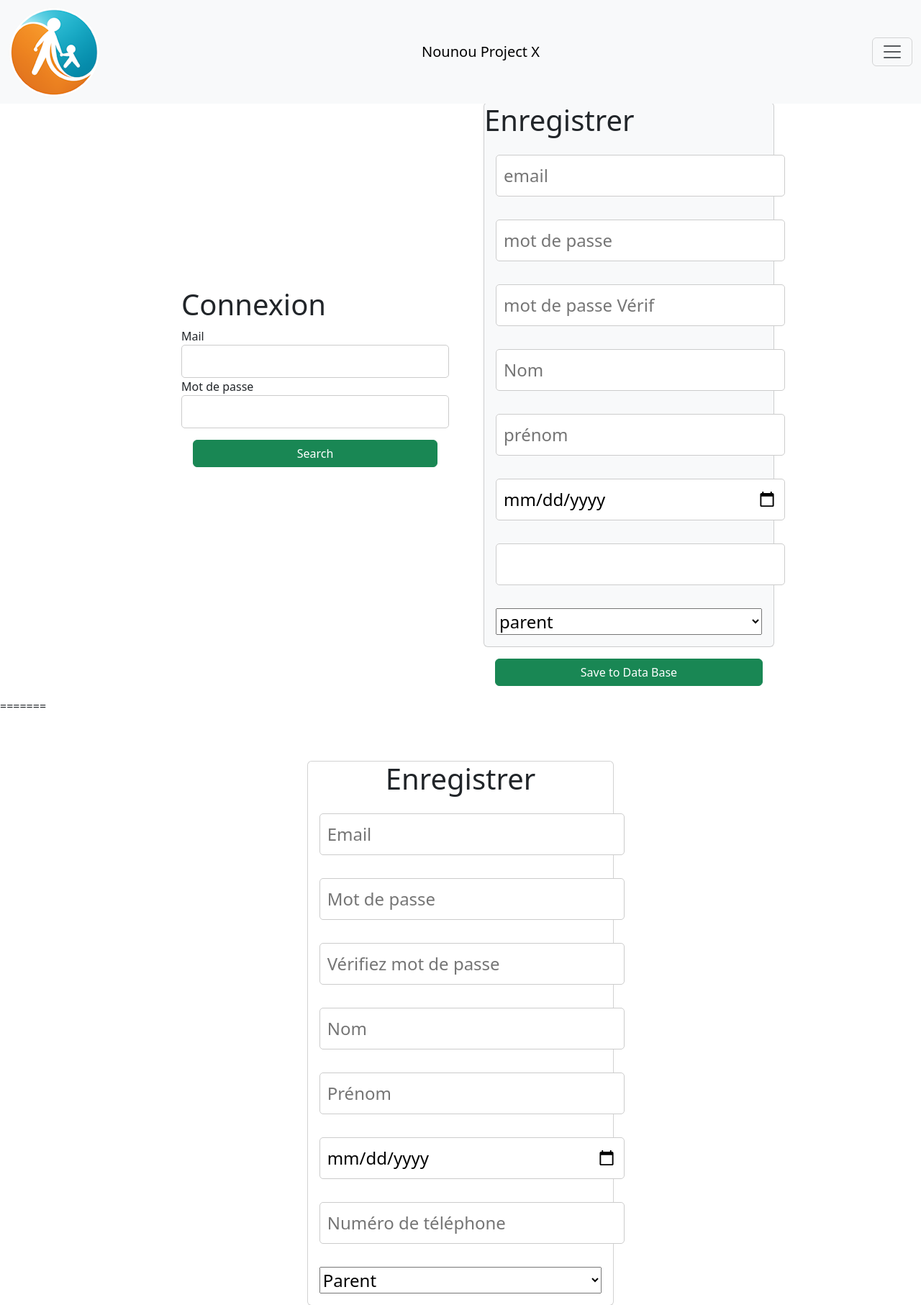
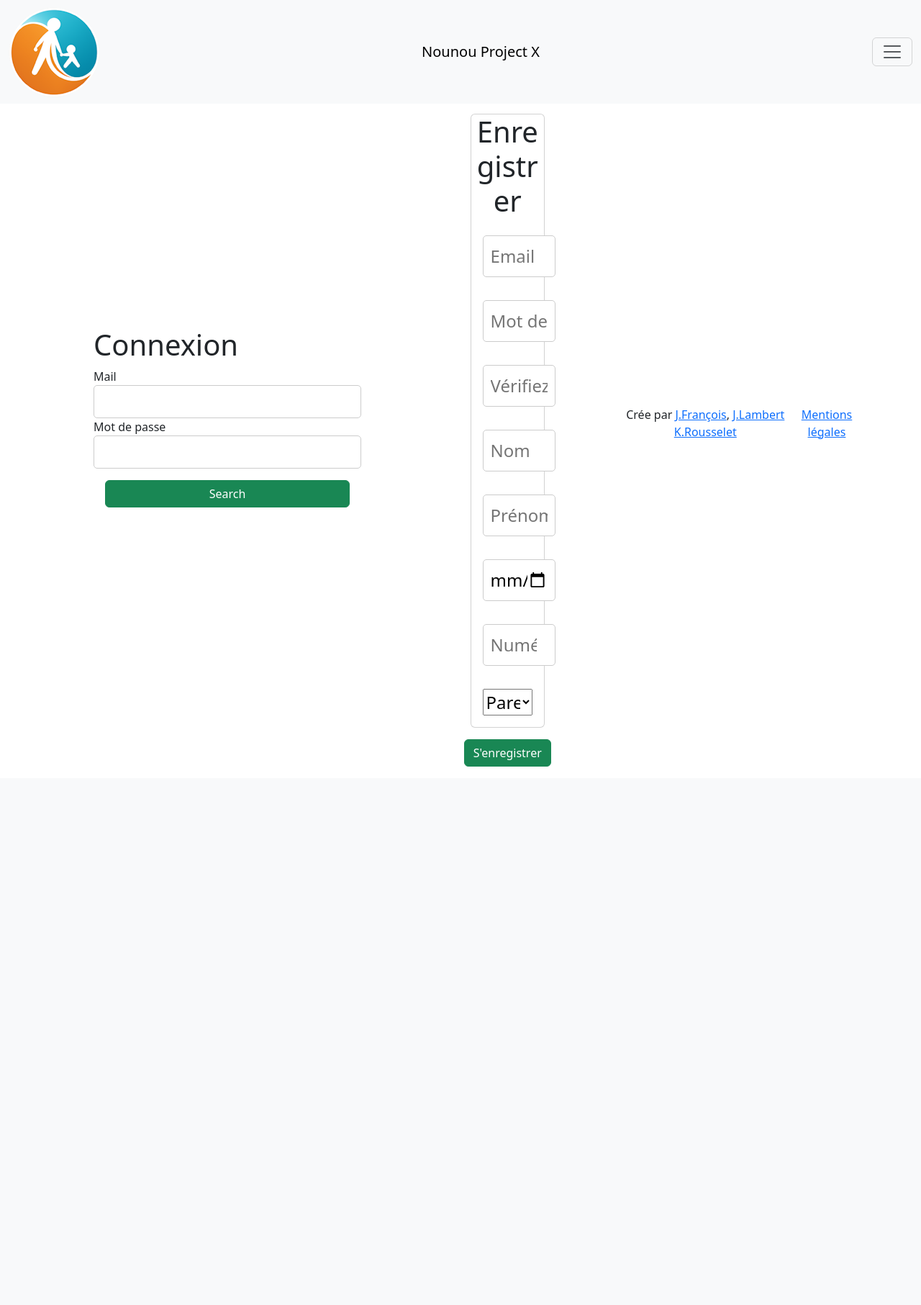
Before and after one commit to krousselet/Nounou_project, a PHP site: page / in a window 1280 px wide. Shown: the top 1813 px of the page at 72% size. After the commit the page ends 1065 px from the top, so only its background shows below. Run offline with PHP 8.4, Linux system fonts and the light colour scheme; style sheets or scripts are compiled from the project's sources; some libraries are stand-ins or nearby versions.

Commit message:
separate page

```diff
--- /dev/null
+++ b/Page/Login.php
@@ -0,0 +1,41 @@
+<?php
+// $mail = new Mail();
+
+// $mail->sendEmail('shaefferaelita@gmail.com','test','test');
+?>
+
+<body class="">
+
+  <form>
+
+      <button class="btn btn-danger m-3" value="logout" type="submit" name="logoutbtn" id="Logout">Log Out</button>
+
+  </form>
+
+
+  <div class="container d-flex justify-content-center align-items-center">
+
+  <div class="searchBars d-flex flex-column col-4 m-5">
+  <h1>Connexion</h1>
+
+  <form method="POST" class="d-flex flex-column" id="form-login">
+
+    <label for="title">Mail</label>
+    <input  type="text" id="mail-connect" name="mail-connect" >
+
+    <label for="author">Mot de passe</label>
+    <input  type="text" id="mdp-connect" name="mdp-connect" >
+
+  </form>
+
+<button class="btn btn-success m-3" value="search" id="Login">Search</button>
+
+
+  <div class="result-menu result-menu-title flex-column"></div>
+  <div class="result-menu result-menu-author  flex-column"></div>
+  <div class="result-menu result-menu-releasedate  flex-column"></div>
+  <div class="result-menu result-menu-editor  flex-column"></div>
+
+  </div>
+
+<?php require __DIR__.'/../partsPhp/register.php';?>
--- a/index.php
+++ b/index.php
@@ -1,88 +1,17 @@
 <?php
-require_once './partsPhp/header.php';
+require_once __DIR__.'/partsPhp/header.php';
 var_dump($_POST);
 $session = new Session();
-?> <script type="module">
-          import { panda } from 'https://pandatown.fr/lib/pandalib.php';
 
-panda.util.log('<?php echo $session->isLogin(); ?>','orange');
-<?php
-if($session->isLogin()){?>
+if($session->isLogin()){
+  include __DIR__.'/Page/Dashboard.php';
+}else{
+  include __DIR__.'/Page/Login.php';
+}
 
-        panda.util.log('<?php echo $session->GetNom(); ?>','orange');
-
-<?php } ?> </script> <?php
-// $mail = new Mail();
-
-// $mail->sendEmail('shaefferaelita@gmail.com','test','test');
 ?>
 
-<body class="">
-
-  <form>
-
-      <button class="btn btn-danger m-3" value="logout" type="submit" name="logoutbtn" id="Logout">Log Out</button>
-
-  </form>
-
-
-  <div class="container d-flex justify-content-center align-items-center">
-
-  <div class="searchBars d-flex flex-column col-4 m-5">
-  <h1>Connexion</h1>
-
-  <form method="POST" class="d-flex flex-column" id="form-login">
-
-    <label for="title">Mail</label>
-    <input  type="text" id="mail-connect" name="mail-connect" >
-
-    <label for="author">Mot de passe</label>
-    <input  type="text" id="mdp-connect" name="mdp-connect" >
-
-  </form>
-
-<button class="btn btn-success m-3" value="search" id="Login">Search</button>
-
-
-  <div class="result-menu result-menu-title flex-column"></div>
-  <div class="result-menu result-menu-author  flex-column"></div>
-  <div class="result-menu result-menu-releasedate  flex-column"></div>
-  <div class="result-menu result-menu-editor  flex-column"></div>
-
-  </div>
-
-
-<div id="form-register" class="d-flex flex-column">
-  <form method="POST" id="form-enregistrer" class="mt-5 card bg-light">
-  <h1>Enregistrer</h1>
-  <input required id="email" placeholder="email" type="email" name="email" class="fs-4 m-3">
-  <input required id="mot-de-passe" placeholder="mot de passe" type="password" name="mot-de-passe" class="fs-4 m-3">
-  <input required id="mot-de-passe-verif" placeholder="mot de passe Vérif" type="password" name="mot-de-passe-verif" class="fs-4 m-3">
-  <input required id="nom" placeholder="Nom" type="text" min="1000" max="2100" name="nom" class="fs-4 m-3">
-  <input required id="prenom" placeholder="prénom" type="text" name="prenom" class="fs-4 m-3">
-  <input required id="naissance" placeholder="date de naissance" type="date" name="naissance" class="fs-4 m-3">
-  <input type="tel" name="tel" id="tel" class="fs-4 m-3">
-  <select name="role" id="role" class="fs-4 m-3">
-    <option value="parent">parent</option>
-    <option value="nounou">nounou</option>
-  </select>
-
-</form>
-<button class="btn btn-success m-3" value="save" id="Register">Save to Data Base</button>
-
-</div>
-
-
-  </div>
-=======
-<?php require_once './partsPhp/register.php';?>
->>>>>>> b0739064da3c6d320d947bd9b6d6cd8c837f6a62
-
-
-
-
-
 <?php
-require_once './partsPhp/footer.php';
+require_once __DIR__.'/partsPhp/footer.php';
 
 ?>
--- a/js/app.js
+++ b/js/app.js
@@ -38,8 +38,8 @@ function Logout(){
 }
 
 function Login() {
-    let email = document.querySelector("#form-login #email").value;
-    let password = document.querySelector("#form-login #mot-de-passe").value;
+    let email = document.querySelector("#form-login #mail-connect").value;
+    let password = document.querySelector("#form-login #mdp-connect").value;
     if (email == "" || password == "") {
         alert("Veuillez remplir tous les champs");
         return;
@@ -57,7 +57,7 @@ function Register() {
     let password2 = document.querySelector("#form-register #mot-de-passe-verif").value;
     let date_naissance = document.querySelector("#form-register #naissance").value;
     let role = document.querySelector("#form-register #role").value;
-    let tel = document.querySelector("#form-register #tel").value;
+    let tel = document.querySelector("#form-register #telephone").value;
     if (password != password2) {
         alert("Les mots de passe ne correspondent pas");
         return;
--- a/partsPhp/footer.php
+++ b/partsPhp/footer.php
@@ -21,7 +21,7 @@ spl_autoload_register(function ($class_name) {
 <a href="#" >Mentions légales</a>
 </div>
 
-<script type="module" src="/js/app.js"></script>
+<script type="module" src="./js/app.js"></script>
 
 </body>
 </html>
```
Also changed, not shown: Page/Dashboard.php (renamed from dashboards.php, +0 -10 lines).
